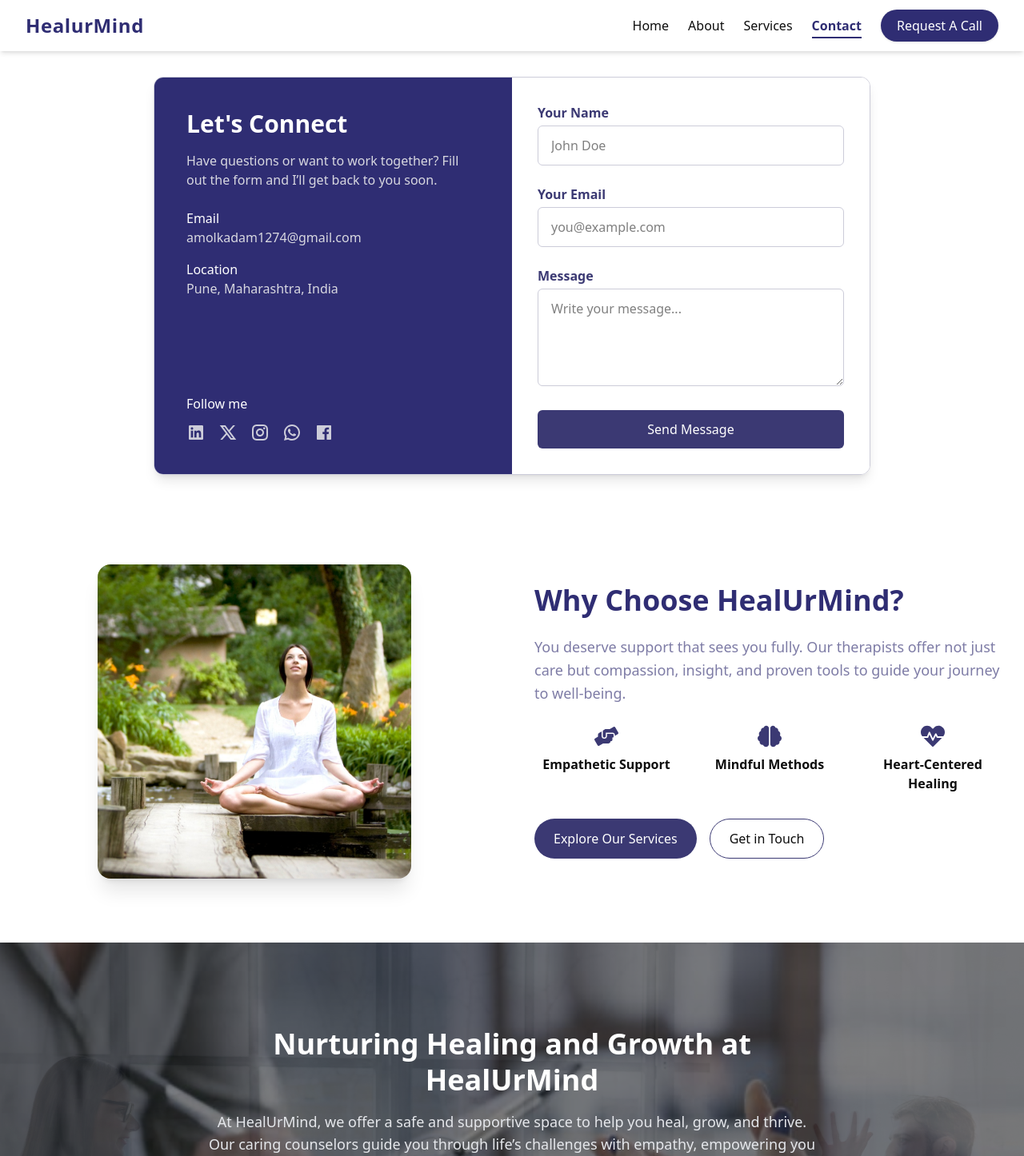
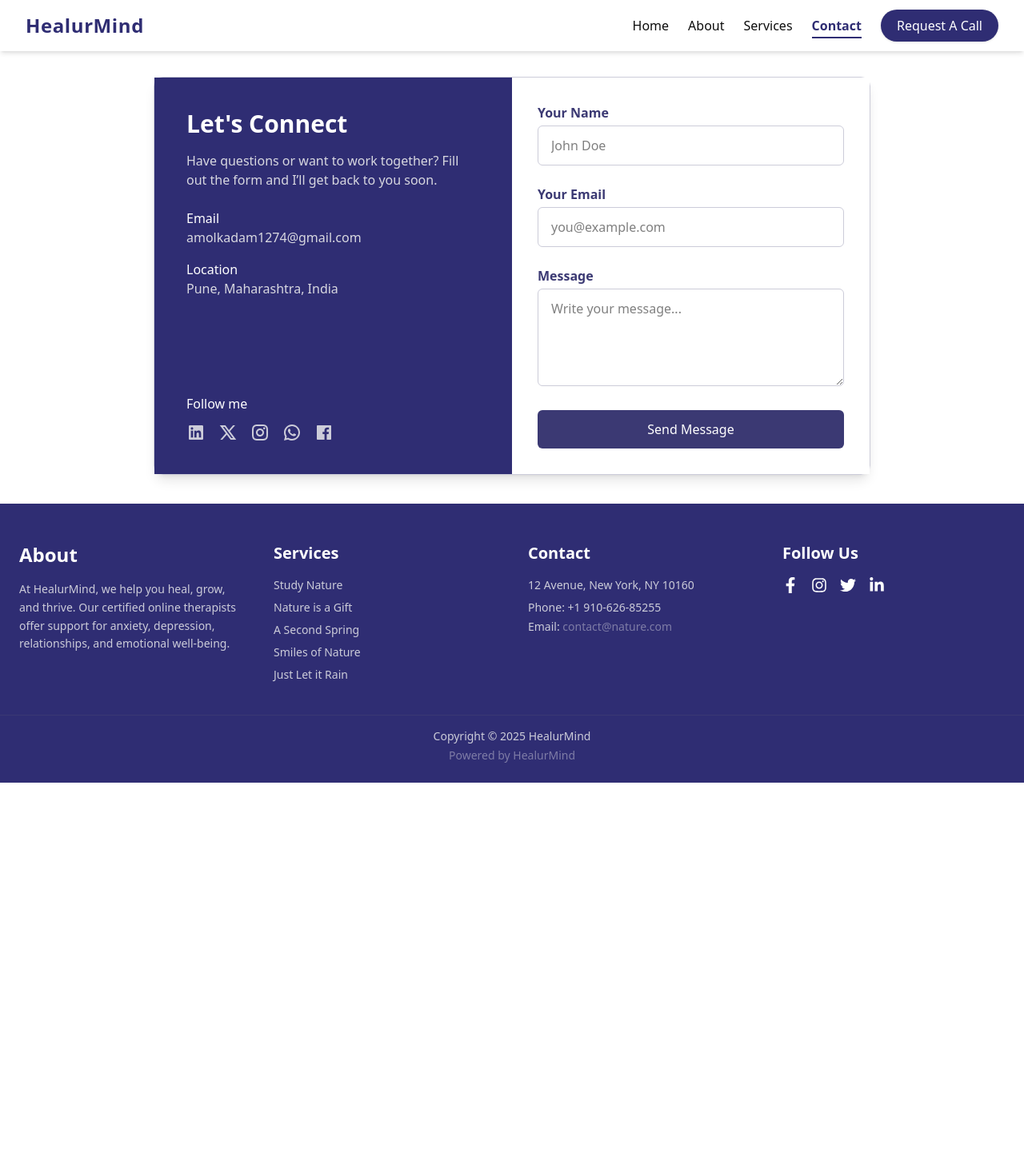
Before and after one commit to amolkadam5256/healurmind-mental-health-website, a React (Vite) app: page /contact in a window 1280 px wide. Shown: the top 1446 px of the page at 80% size. After the commit the page ends 979 px from the top, so only its background shows below. Built offline with nearby package versions, Linux system fonts and the light colour scheme.

Commit message:
first commit

```diff
--- a/src/components/ContactPages/ContactForm.jsx
+++ b/src/components/ContactPages/ContactForm.jsx
@@ -39,8 +39,8 @@ const ContactForm = () => {
 
 
     return (
-        <section className="bg-white py-8 px-6 md:px-16 ">
-            <div className="max-w-4xl mx-auto shadow-lg rounded-xl overflow-hidden border border-[#CCCCD9]">
+        <section className="bg-white py-8 px-6 md:px-16">
+            <div className="max-w-4xl mx-auto shadow-lg rounded-xl border border-[#CCCCD9]">
                 <div className="md:flex">
                     {/* Left Info */}
                     <div className="bg-[#2F2D73] text-white md:w-1/2 w-full p-10 space-y-6 flex flex-col justify-between">
--- a/src/components/ServicesPageComp/HeroServicesSection.jsx
+++ b/src/components/ServicesPageComp/HeroServicesSection.jsx
@@ -14,7 +14,7 @@ const HeroServicesSection = () => {
     }, []);
 
     return (
-        <section className="bg-white py-20" id="hero-services" >
+        <section className="bg-white py-20 " id="hero-services" >
             <div className="max-w-screen-xl mx-auto px-6 grid grid-cols-1 lg:grid-cols-2 gap-14 items-center">
                 {/* Left Image */}
                 <div data-aos="fade-right" data-aos-delay="300">
--- a/src/pages/Contact.jsx
+++ b/src/pages/Contact.jsx
@@ -1,15 +1,11 @@
 import React from 'react'
 
-import AboutBannerSection from '../components/AboutPageComp/AboutBannerSection';
-import HeroServicesSection from '../components/ServicesPageComp/HeroServicesSection';
 import ContactForm from '../components/ContactPages/ContactForm';
 const Contact = () => {
   return (
     <>
-      <main className="">
+      <main className="overflow-x-hidden">
         <ContactForm />
-        <HeroServicesSection />
-        <AboutBannerSection />
 
       </main>
     </>
```
